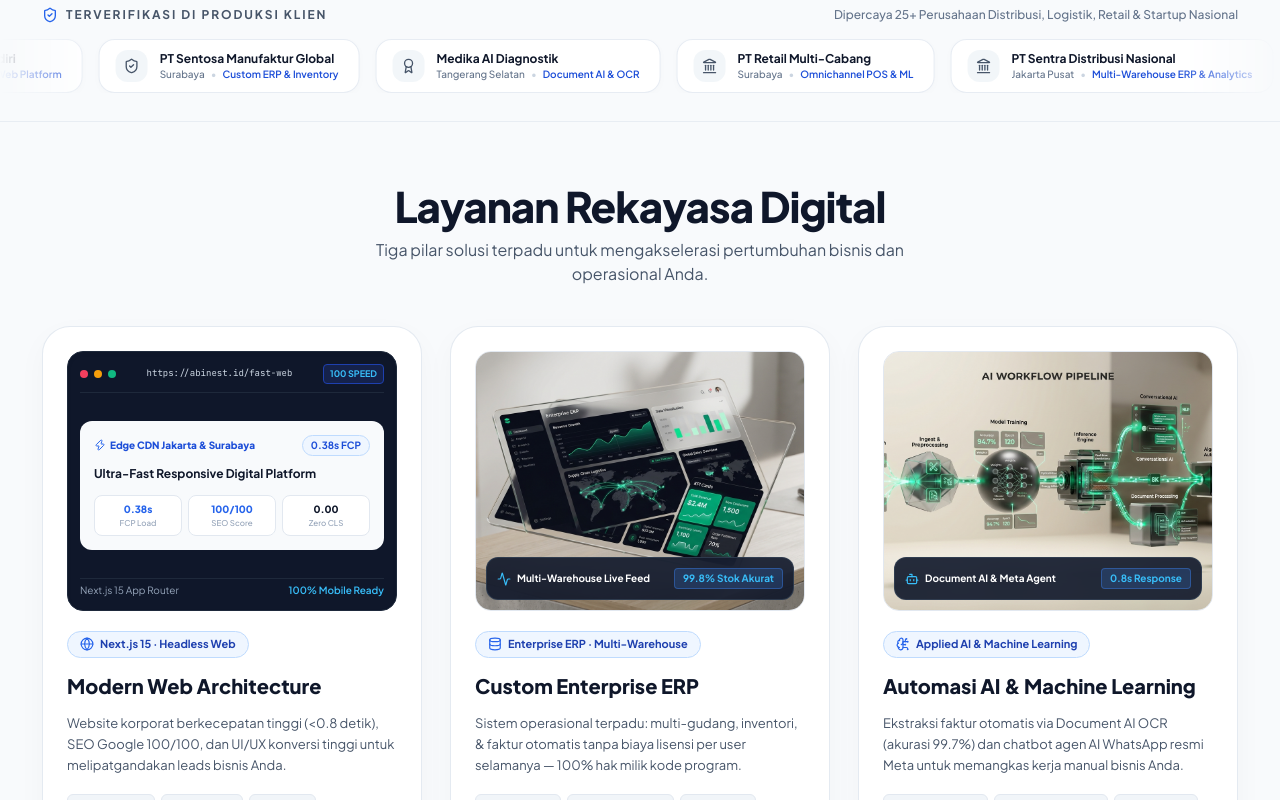
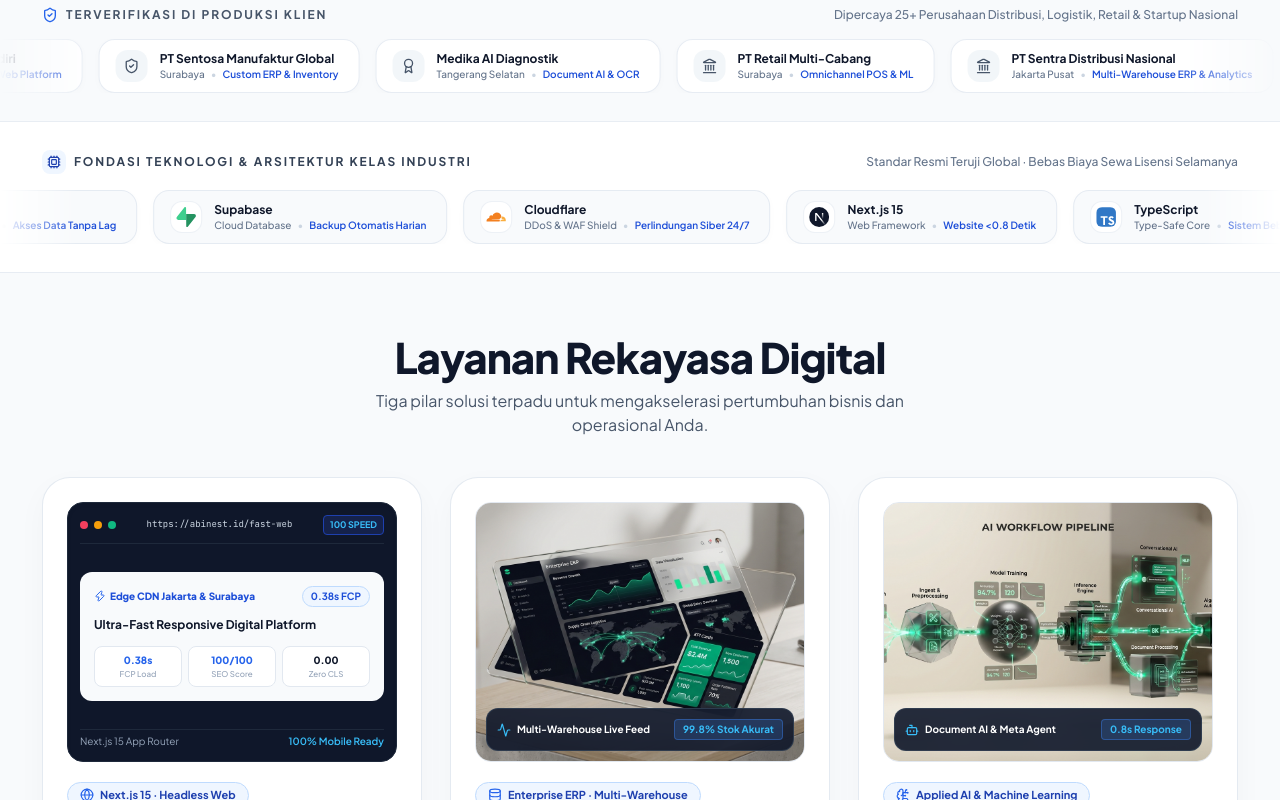
Before and after one commit to abimanyusetiadjie/startup-portfolio, a Next.js app: page / in a window 1280 px wide. Shown: the part 880-1680 px from the top of the page. Built offline with nearby package versions, Linux system fonts and the light colour scheme; no server answers.

Commit message:
feat(layout): relocate tech stack slider directly below client institutions marquee and restore FAQ accordion

```diff
--- a/src/components/grove/GroveApp.tsx
+++ b/src/components/grove/GroveApp.tsx
@@ -3,11 +3,12 @@
 import { GroveNavbar } from "./GroveNavbar";
 import { GroveHeroSection } from "./GroveHeroSection";
 import { GrovePartnerPill } from "./GrovePartnerPill";
+import { GroveTechStackGrid } from "./GroveTechStackGrid";
 import { GroveCapabilitiesSection } from "./GroveCapabilitiesSection";
 import { GroveCaseStudySection } from "./GroveCaseStudySection";
 import { GroveTestimonialsGrid } from "./GroveTestimonialsGrid";
 import { GroveCoreShieldSection } from "./GroveCoreShieldSection";
-import { GroveTechStackGrid } from "./GroveTechStackGrid";
+import { GroveFaqAccordionSection } from "./GroveFaqAccordionSection";
 import { GroveAmberContactSection } from "./GroveAmberContactSection";
 import { GroveFooterSection } from "./GroveFooterSection";
 import { GroveFloatingWhatsApp } from "./GroveFloatingWhatsApp";
@@ -21,25 +22,28 @@ export function GroveApp() {
       {/* 2. Hero Section + 4-Metric Trust Bar (Screen 1) */}
       <GroveHeroSection />
 
-      {/* 3. Trusted By / Grayscale Client Institution Bar */}
+      {/* 3. Trusted By / Client Institutions Ribbon (Moving Left ←) */}
       <GrovePartnerPill />
 
-      {/* 4. Master Interactive Showroom 3 Pilar + Live Simulators (Screen 2) */}
+      {/* 4. Tech Stack & Engineering Architecture Ribbon (Moving Right →) */}
+      <GroveTechStackGrid />
+
+      {/* 5. Master Interactive Showroom 3 Pilar + Live Simulators (Screen 2) */}
       <GroveCapabilitiesSection />
 
-      {/* 5. Tabbed Project Showcase / 3 Case Studies Terukur (Screen 3) */}
+      {/* 6. Tabbed Project Showcase / 3 Case Studies Terukur (Screen 3) */}
       <GroveCaseStudySection />
 
-      {/* 6. Testimoni Kredibel Terkurasi (Screen 4) */}
+      {/* 7. Testimoni Kredibel Terkurasi (Screen 4) */}
       <GroveTestimonialsGrid />
 
-      {/* 7. Alur Kerja 5 Langkah + Bukti 100% Source Code Handover (Screen 5) */}
+      {/* 8. Alur Kerja 5 Langkah + Bukti 100% Source Code Handover (Screen 5) */}
       <GroveCoreShieldSection />
 
-      {/* 8. 12 Squircle Tech Stack Resmi Sesuai Referensi Gambar 2 (Screen 6) */}
-      <GroveTechStackGrid />
+      {/* 9. FAQ Accordion 8 Pertanyaan Terpenting Klien (#faq) */}
+      <GroveFaqAccordionSection />
 
-      {/* 10. Final CTA + Form Konsultasi 4 Field Cepat (Screen 8) */}
+      {/* 10. Final CTA + Form Konsultasi 4 Field Cepat (#kontak) */}
       <GroveAmberContactSection />
 
       {/* 11. Footer Lengkap & Badge Kepercayaan */}
--- a/src/components/grove/GroveTechStackGrid.tsx
+++ b/src/components/grove/GroveTechStackGrid.tsx
@@ -284,9 +284,9 @@ export function GroveTechStackGrid() {
   return (
     <section
       id="tech-stack"
-      className="py-10 sm:py-12 relative overflow-hidden bg-white border-b border-slate-200/80"
+      className="py-6 sm:py-7 relative overflow-hidden bg-white border-b border-slate-200/80"
     >
-      <div className="max-w-[1260px] mx-auto px-5 sm:px-8 mb-5 flex flex-col sm:flex-row sm:items-center sm:justify-between gap-2.5">
+      <div className="max-w-[1260px] mx-auto px-5 sm:px-8 mb-4 flex flex-col sm:flex-row sm:items-center sm:justify-between gap-2">
         <div className="flex items-center gap-2">
           <div className="w-6 h-6 rounded-lg bg-blue-50 text-[#1E40AF] flex items-center justify-center shrink-0">
             <Cpu className="w-3.5 h-3.5" />
```
